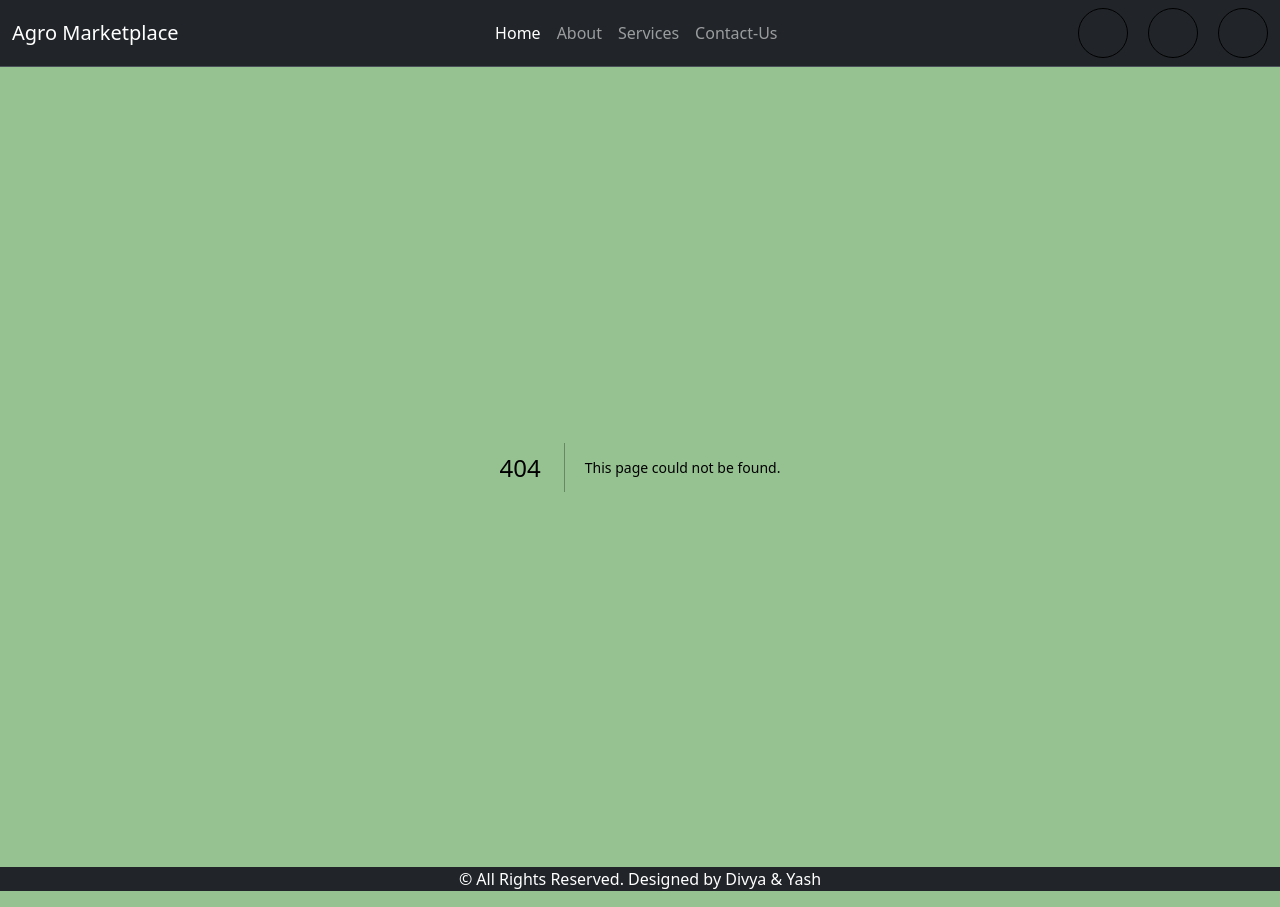
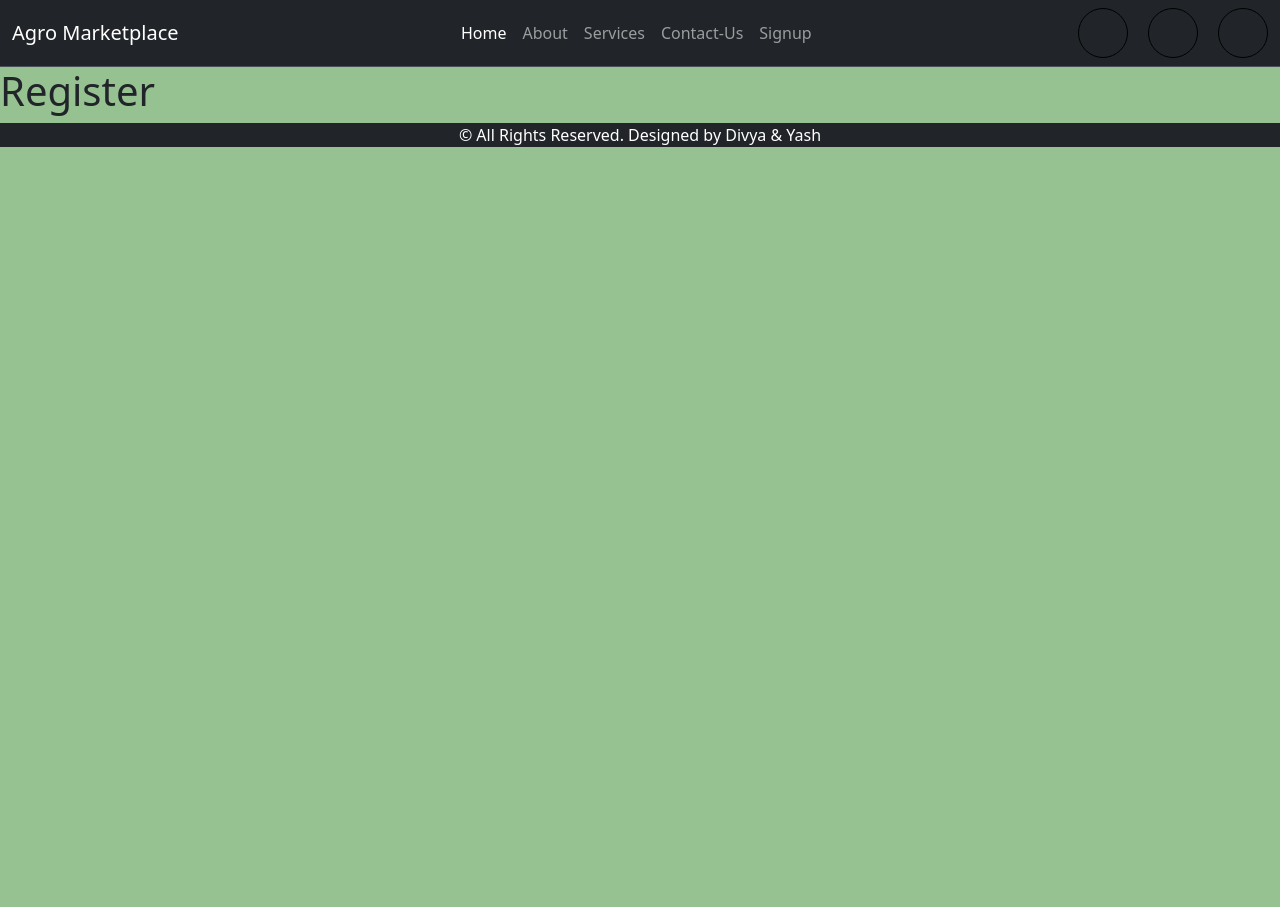
Before and after one commit to Divi202/Agro_Marketplace, a Next.js app: page /signup in a window 1280 px wide. Before the commit this address had no page. After the commit the page ends 800 px from the top, so only its background shows below. Built offline with nearby package versions, Linux system fonts and the light colour scheme.

Commit message:
signup page added

```diff
--- a/src/Components/Navbar.js
+++ b/src/Components/Navbar.js
@@ -31,6 +31,11 @@ export default function Navbar() {
               Contact-Us
             </Link>
           </li>
+          <li className="nav-item">
+            <Link className="nav-link" href="/signup">
+              Signup
+            </Link>
+          </li>
         </ul>
         <div className="social">
           <div className="fb"></div>
--- /dev/null
+++ b/src/app/signup/page.js
@@ -0,0 +1,7 @@
+import React from "react";
+
+function page() {
+  return <h1>Register</h1>;
+}
+
+export default page;
```
